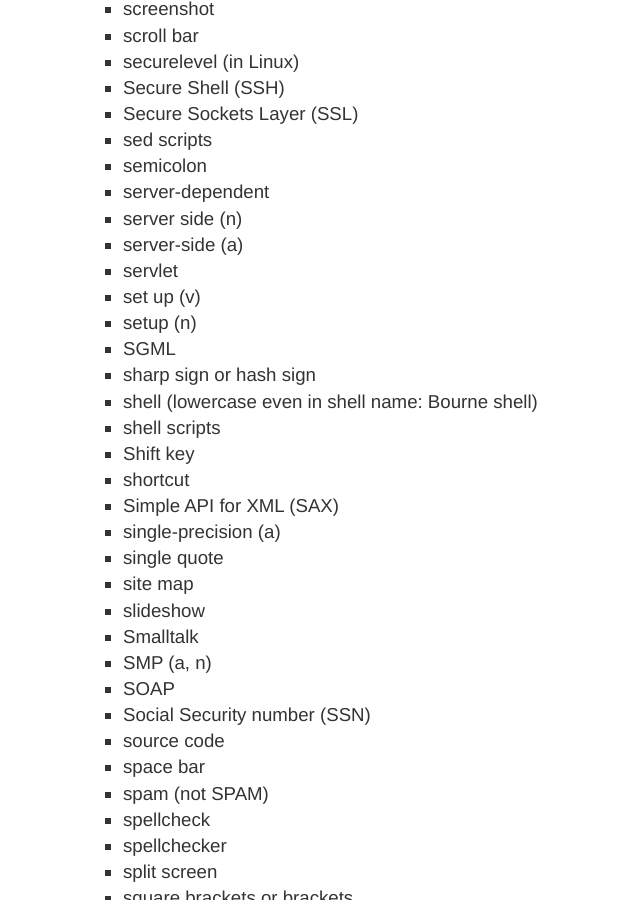
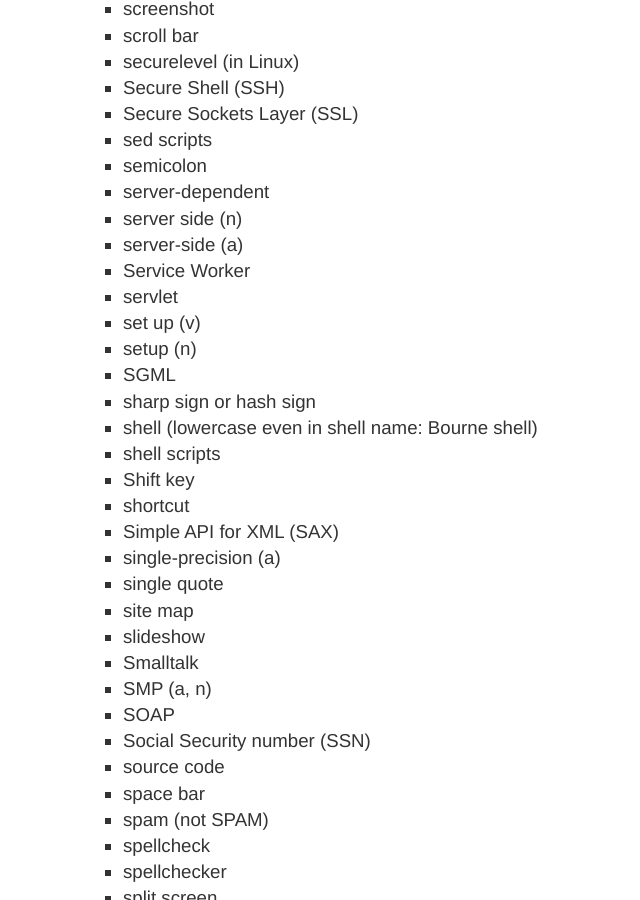
Before and after one commit to oreillymedia/production-resources, a Jekyll site: the page built from styleguide/index.md, in a window 1280 px wide and 900 px high, scrolled down 26060 px. Shown: the whole window, without its empty margins (109-749 px from the left). Built offline with Jekyll 4.4.1, drawn with Linux system fonts in a browser that asks for light colours.

Commit message:
Added "Service Workers" to word list

```diff
--- a/styleguide/index.md
+++ b/styleguide/index.md
@@ -1298,6 +1298,7 @@
 * server-dependent
 * server side (n)
 * server-side (a)
+* Service Worker
 * servlet
 * set up (v)
 * setup (n)
```
